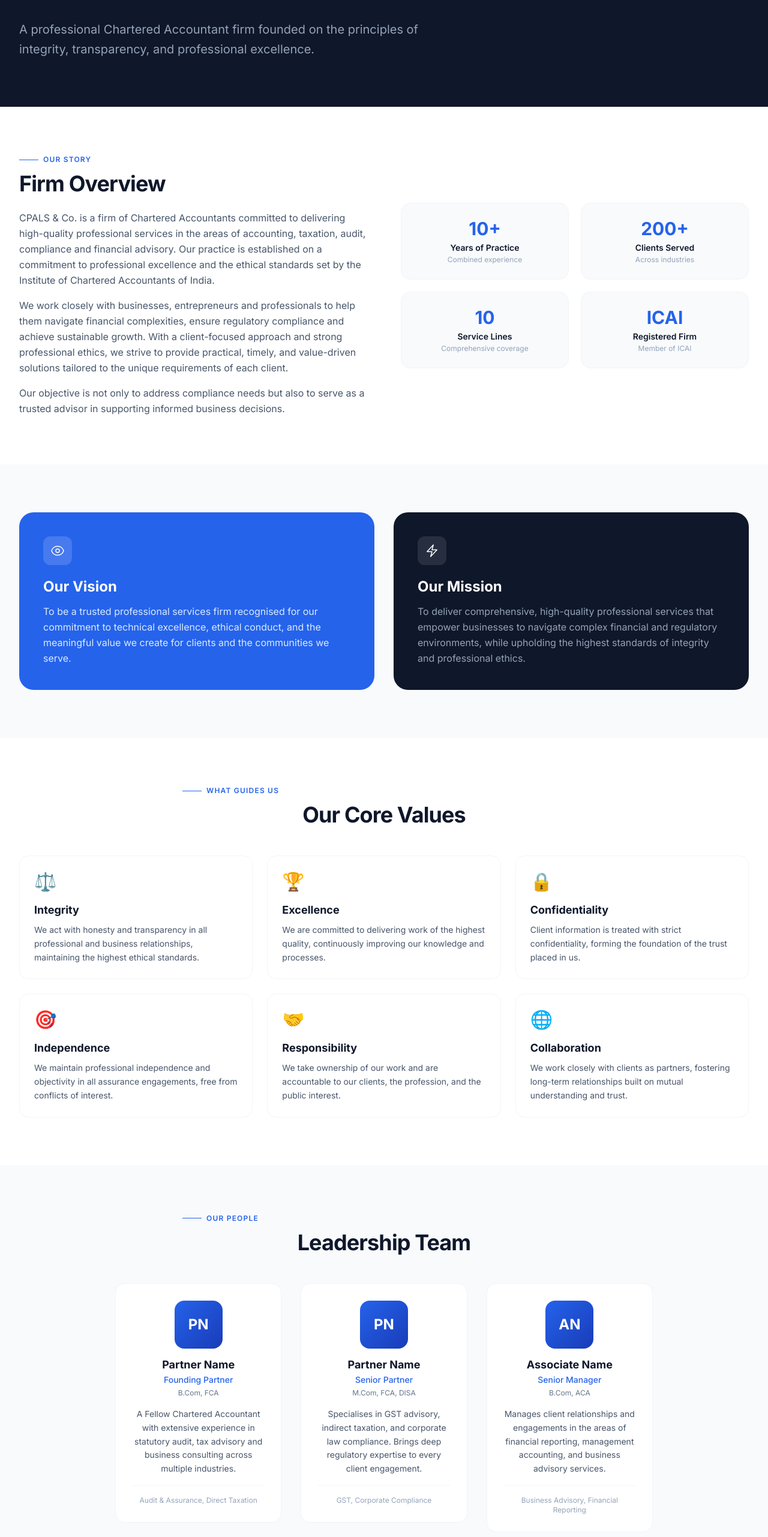
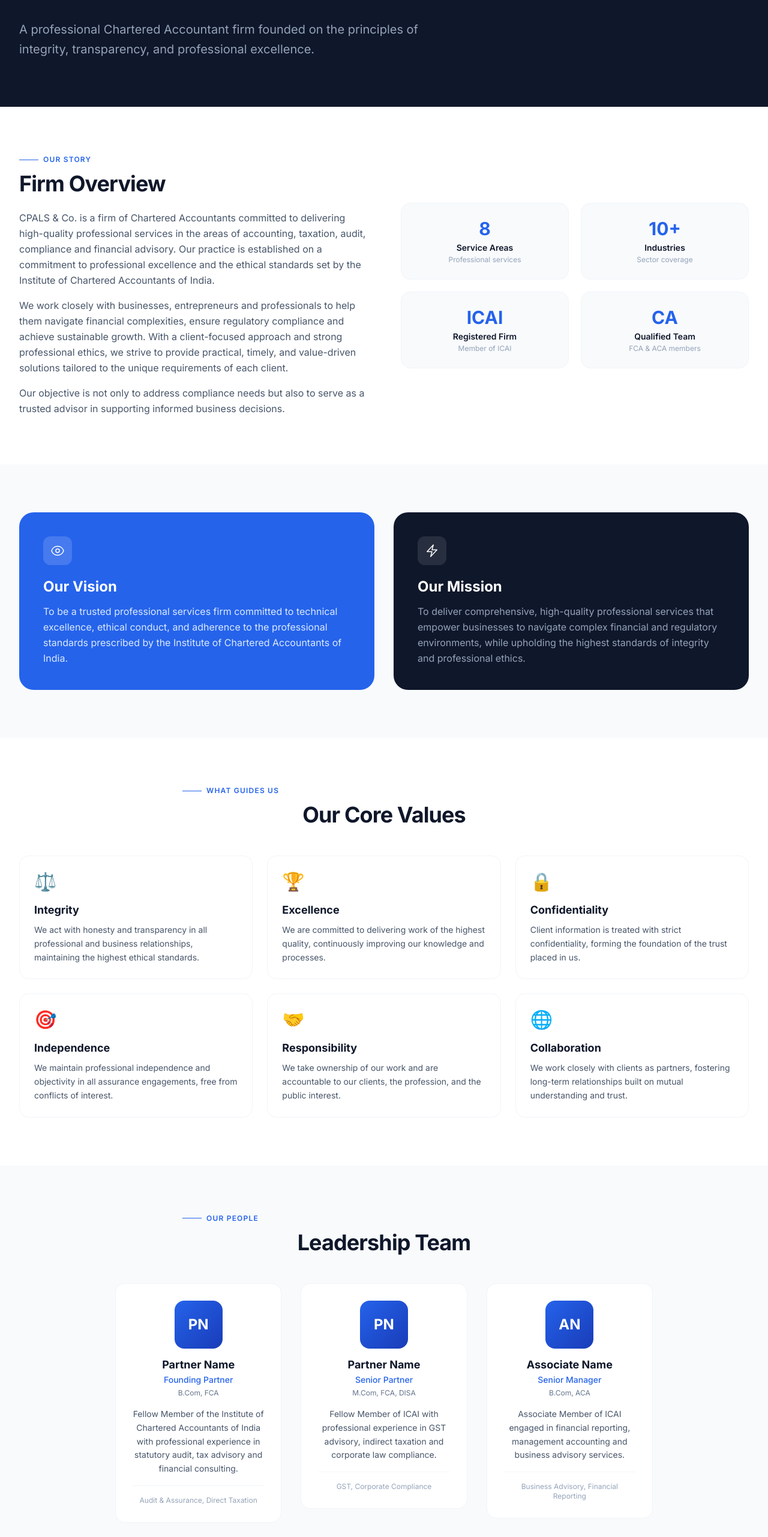
Before and after one commit to vamshiVKReddy/CPALsAndCo, a Next.js app: page /about in a window 1280 px wide. Shown: the part 218-2780 px from the top of the page at 60% size. Built offline with nearby package versions, Linux system fonts and the light colour scheme.

Commit message:
ICAI compliance followed

```diff
--- a/src/app/about/page.tsx
+++ b/src/app/about/page.tsx
@@ -55,7 +55,7 @@ const team = [
     designation: "Founding Partner",
     qualifications: "B.Com, FCA",
     specialisation: "Audit & Assurance, Direct Taxation",
-    bio: "A Fellow Chartered Accountant with extensive experience in statutory audit, tax advisory and business consulting across multiple industries.",
+    bio: "Fellow Member of the Institute of Chartered Accountants of India with professional experience in statutory audit, tax advisory and financial consulting.",
     initials: "PN",
   },
   {
@@ -63,7 +63,7 @@ const team = [
     designation: "Senior Partner",
     qualifications: "M.Com, FCA, DISA",
     specialisation: "GST, Corporate Compliance",
-    bio: "Specialises in GST advisory, indirect taxation, and corporate law compliance. Brings deep regulatory expertise to every client engagement.",
+    bio: "Fellow Member of ICAI with professional experience in GST advisory, indirect taxation and corporate law compliance.",
     initials: "PN",
   },
   {
@@ -71,7 +71,7 @@ const team = [
     designation: "Senior Manager",
     qualifications: "B.Com, ACA",
     specialisation: "Business Advisory, Financial Reporting",
-    bio: "Manages client relationships and engagements in the areas of financial reporting, management accounting, and business advisory services.",
+    bio: "Associate Member of ICAI engaged in financial reporting, management accounting and business advisory services.",
     initials: "AN",
   },
 ];
@@ -152,10 +152,10 @@ export default function AboutPage() {
             {/* Stats */}
             <div className="grid grid-cols-2 gap-5">
               {[
-                { value: "10+", label: "Years of Practice", sub: "Combined experience" },
-                { value: "200+", label: "Clients Served", sub: "Across industries" },
-                { value: "10", label: "Service Lines", sub: "Comprehensive coverage" },
+                { value: "8", label: "Service Areas", sub: "Professional services" },
+                { value: "10+", label: "Industries", sub: "Sector coverage" },
                 { value: "ICAI", label: "Registered Firm", sub: "Member of ICAI" },
+                { value: "CA", label: "Qualified Team", sub: "FCA & ACA members" },
               ].map((stat) => (
                 <FadeIn key={stat.label} direction="up" delay={0.1}>
                   <div className="p-6 rounded-2xl bg-slate-50 border border-slate-100 text-center">
@@ -184,10 +184,10 @@ export default function AboutPage() {
                 </div>
                 <h2 id="vision-heading" className="text-2xl font-bold mb-3">Our Vision</h2>
                 <p className="text-blue-100 leading-relaxed">
-                  To be a trusted professional services firm recognised for our
-                  commitment to technical excellence, ethical conduct, and the
-                  meaningful value we create for clients and the communities we
-                  serve.
+                  To be a trusted professional services firm committed to
+                  technical excellence, ethical conduct, and adherence to the
+                  professional standards prescribed by the Institute of
+                  Chartered Accountants of India.
                 </p>
               </div>
             </FadeIn>
--- a/src/components/contact/ContactForm.tsx
+++ b/src/components/contact/ContactForm.tsx
@@ -89,9 +89,14 @@ export function ContactForm() {
     name: false, email: false, phone: false, service: false,
   });
 
+  // Phone is considered "entered" only if there are digits beyond the country code.
+  // react-phone-number-input returns undefined (empty) or a string starting with +.
+  // A value like "+1" or "+91" with no subscriber digits is still "empty" for our purposes.
+  const phoneHasDigits = !!phone && phone.replace(/^\+\d{1,3}/, "").trim().length > 0;
+
   const phoneError = (() => {
-    if (!phone) return ""; // optional — empty is fine
-    return isValidPhoneNumber(phone) ? "" : "Enter a valid phone number for the selected country";
+    if (!phoneHasDigits) return ""; // empty or only country code — always valid
+    return isValidPhoneNumber(phone!) ? "" : "Enter a valid phone number for the selected country";
   })();
 
   const errors = {
@@ -107,7 +112,7 @@ export function ContactForm() {
 
   const isFormValid =
     !errors.name && !errors.email && !errors.service &&
-    (!phone || isValidPhoneNumber(phone));
+    (!phoneHasDigits || isValidPhoneNumber(phone!));
 
   const handleChange = (e: React.ChangeEvent<HTMLInputElement | HTMLTextAreaElement>) =>
     setForm((p) => ({ ...p, [e.target.name]: e.target.value }));
@@ -128,7 +133,7 @@ export function ContactForm() {
         body: JSON.stringify({
           name: form.name.trim(),
           email: form.email.trim(),
-          phone: phone ?? "",
+          phone: phoneHasDigits ? (phone ?? "") : "",
           service: form.service,
           message: form.message.trim(),
         }),
@@ -309,7 +314,7 @@ export function ContactForm() {
                 placeholder="Enter phone number"
                 className={touched.phone && phoneError ? "PhoneInput--error" : ""}
               />
-              {touched.phone && phoneError && <ErrorMsg msg={phoneError} />}
+              {touched.phone && phoneHasDigits && phoneError && <ErrorMsg msg={phoneError} />}
             </div>
 
             {/* Service */}
--- a/src/components/home/ContactCTASection.tsx
+++ b/src/components/home/ContactCTASection.tsx
@@ -40,8 +40,8 @@ export function ContactCTASection() {
             </FadeIn>
             <FadeIn delay={0.2}>
               <p className="text-slate-400 text-lg max-w-xl mx-auto mb-8 leading-relaxed">
-                Our team is ready to understand your needs and provide
-                professional guidance tailored to your business.
+                You may reach our office for a professional consultation
+                regarding your accounting, taxation or advisory requirements.
               </p>
             </FadeIn>
             <FadeIn delay={0.3}>
--- a/src/components/home/FirmIntroSection.tsx
+++ b/src/components/home/FirmIntroSection.tsx
@@ -55,8 +55,8 @@ export function FirmIntroSection() {
                 id="firm-intro-heading"
                 className="text-3xl sm:text-4xl lg:text-5xl font-bold text-slate-900 leading-tight tracking-tight mb-6 mt-1"
               >
-                A Practice Built on
-                <span className="block text-blue-600">Trust & Expertise</span>
+                A Chartered Accountant
+                <span className="block text-blue-600">Practice in Hyderabad</span>
               </h2>
             </FadeIn>
             <FadeIn delay={0.1}>
--- a/src/components/home/HeroSection.tsx
+++ b/src/components/home/HeroSection.tsx
@@ -108,7 +108,7 @@ export function HeroSection() {
           >
             {[
               { label: "ICAI Registered", sublabel: "Member Firm" },
-              { label: "Comprehensive", sublabel: "Service Range" },
+              { label: "8 Service Areas", sublabel: "Professional Services" },
               { label: "Partner-Led", sublabel: "Engagements" },
               { label: "Confidential", sublabel: "& Secure" },
             ].map((item) => (
--- a/src/components/home/IndustriesSection.tsx
+++ b/src/components/home/IndustriesSection.tsx
@@ -113,8 +113,9 @@ export function IndustriesSection() {
           </FadeIn>
           <FadeIn delay={0.1}>
             <p className="text-slate-400 text-lg leading-relaxed">
-              Cross-sector experience enables us to bring relevant industry
-              perspective and practical solutions to every engagement.
+              Our professional services extend across multiple industry sectors,
+              addressing the specific compliance and advisory requirements of
+              each sector.
             </p>
           </FadeIn>
         </div>
--- a/src/components/home/LeadershipSection.tsx
+++ b/src/components/home/LeadershipSection.tsx
@@ -8,7 +8,7 @@ const team = [
     designation: "Founding Partner",
     qualifications: ["FCA", "B.Com (Hons)"],
     expertise: ["Statutory Audit", "Direct Taxation", "Business Advisory"],
-    bio: "A Fellow Member of the Institute of Chartered Accountants of India with extensive experience in statutory audit, tax advisory and financial consulting across multiple sectors.",
+    bio: "Fellow Member of the Institute of Chartered Accountants of India with professional experience in statutory audit, tax advisory and financial consulting.",
     color: "blue",
   },
   {
@@ -17,7 +17,7 @@ const team = [
     designation: "Senior Partner",
     qualifications: ["FCA", "M.Com", "DISA (ICAI)"],
     expertise: ["GST & Indirect Tax", "Corporate Compliance", "LLP Advisory"],
-    bio: "Specialises in GST advisory, indirect taxation and corporate law compliance. Brings deep regulatory expertise and practical solutions to every client engagement.",
+    bio: "Fellow Member of ICAI with professional experience in GST advisory, indirect taxation and corporate law compliance.",
     color: "slate",
   },
   {
@@ -26,7 +26,7 @@ const team = [
     designation: "Senior Manager",
     qualifications: ["ACA", "B.Com"],
     expertise: ["Financial Reporting", "Accounting", "Management Advisory"],
-    bio: "Leads client engagements in financial reporting, management accounting and business advisory. Known for precise work and clear communication on complex financial matters.",
+    bio: "Associate Member of ICAI engaged in financial reporting, management accounting and business advisory services.",
     color: "blue",
   },
 ];
--- a/src/components/home/WhyChooseSection.tsx
+++ b/src/components/home/WhyChooseSection.tsx
@@ -77,13 +77,14 @@ export function WhyChooseSection() {
               id="why-choose-heading"
               className="text-3xl sm:text-4xl lg:text-5xl font-bold text-slate-900 tracking-tight mb-4 mt-1"
             >
-              Why Choose CPALS & Co
+              Our Professional Standards
             </h2>
           </FadeIn>
           <FadeIn delay={0.1}>
             <p className="text-slate-600 text-lg leading-relaxed">
-              Our practice is defined by values that put your interests first
-              and standards that never compromise on quality.
+              Our practice is guided by the professional standards and ethical
+              obligations prescribed by the Institute of Chartered Accountants
+              of India.
             </p>
           </FadeIn>
         </div>
```
